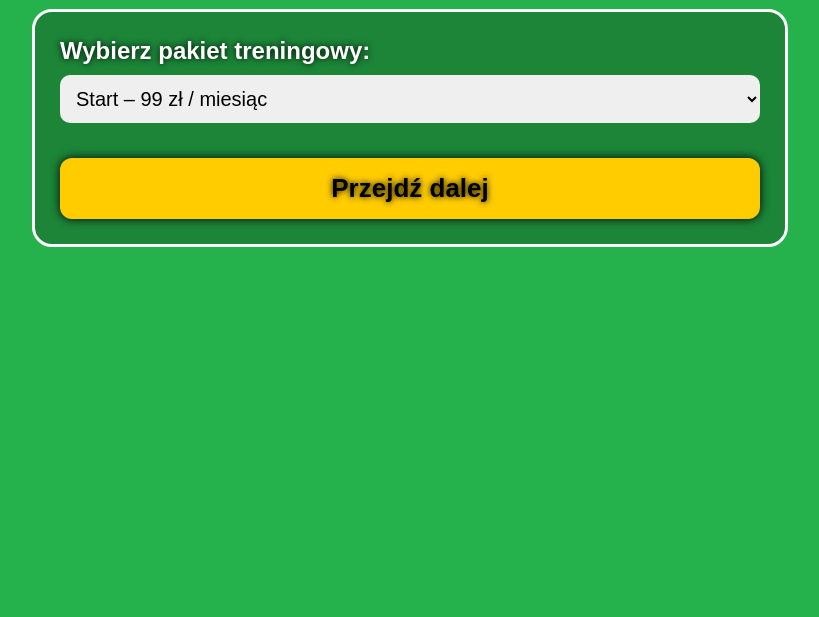
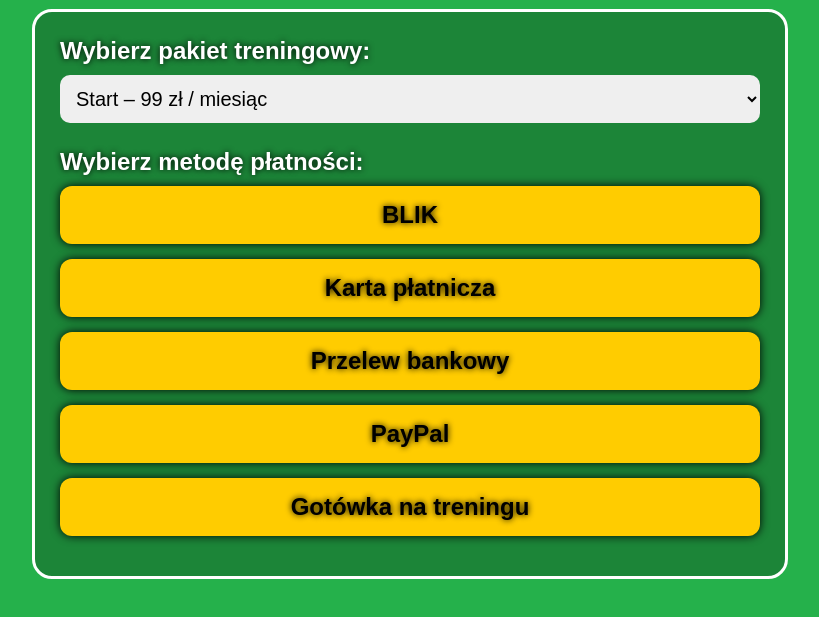
Before and after one commit to MaksiuPapciu090/FootballPerformanceLab., a plain HTML site: page kupno.html in a window 1280 px wide. Shown: the part 99-716 px from the top of the page, without its empty margins (230-1049 px from the left). Drawn offline with Linux system fonts and the light colour scheme.

Commit message:
Update kupno.html

```diff
--- a/kupno.html
+++ b/kupno.html
@@ -47,23 +47,23 @@
         margin-bottom: 25px;
     }
 
-    /* PRZYCISK DALEJ */
-    .next-btn {
+    /* PRZYCISKI PŁATNOŚCI */
+    .pay-btn {
         display: block;
         width: 100%;
-        text-align: center;
         background: #ffcc00;
         color: black;
         padding: 15px 0;
         border-radius: 12px;
-        font-size: 26px;
+        font-size: 24px;
         font-weight: bold;
         text-decoration: none;
+        text-align: center;
         box-shadow: 0 0 10px black;
-        margin-top: 10px;
+        margin-bottom: 15px;
     }
 
-    .next-btn:hover {
+    .pay-btn:hover {
         background: #ffe066;
     }
 </style>
@@ -83,7 +83,13 @@
         <option>Elite – 299 zł / miesiąc</option>
     </select>
 
-    <a class="next-btn" href="pozycje.html">Przejdź dalej</a>
+    <div class="label">Wybierz metodę płatności:</div>
+
+    <a class="pay-btn">BLIK</a>
+    <a class="pay-btn">Karta płatnicza</a>
+    <a class="pay-btn">Przelew bankowy</a>
+    <a class="pay-btn">PayPal</a>
+    <a class="pay-btn" href="pozycje.html">Gotówka na treningu</a>
 
 </div>
 
```
